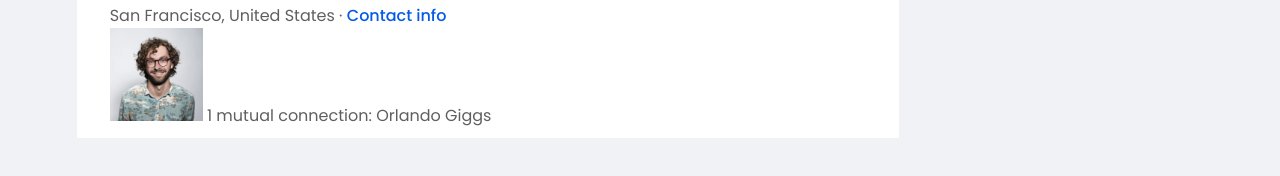
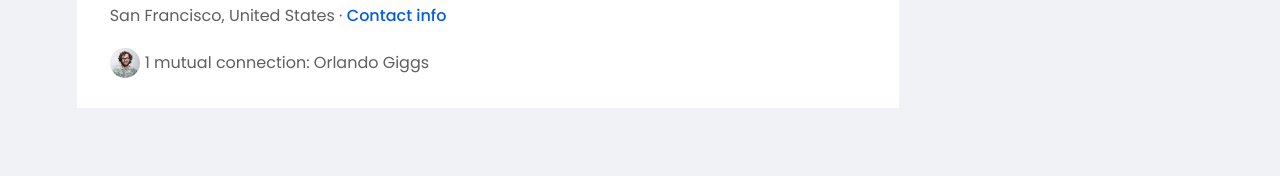
Before and after one commit to russell-crooms/LinkedIn-Clone-Practice-Project, a plain HTML site: page profile.html in a window 1280 px wide. Shown: the part 478-654 px from the top of the page. Drawn offline with Linux system fonts and the light colour scheme.

Commit message:
Added Mutual Connections

```diff
--- a/style.css
+++ b/style.css
@@ -656,6 +656,19 @@ a {
     font-weight: 500;
 }
 
+.mutual-connection {
+    display: flex;
+    align-items: center;
+    margin: 20px 0;
+}
+
+.mutual-connection img {
+    width: 30px;
+    border-radius: 50%;
+    margin-right: 5px;
+}
+
+
 
 
 /* left off at 1:32:08 https://www.youtube.com/watch?v=0ihPVIrf_Dw */
```
